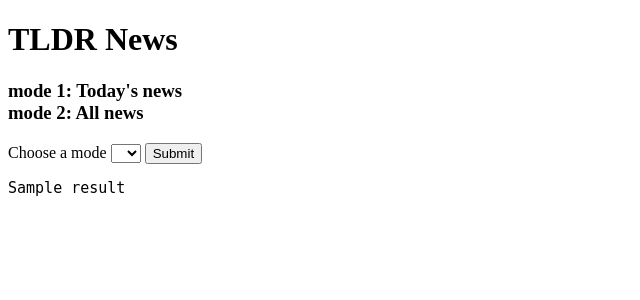
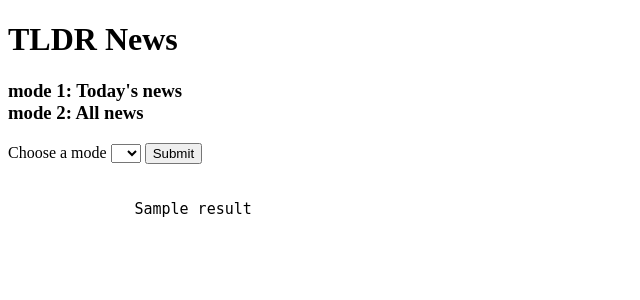
Before and after one commit to j-baek/TLDR-news-summarizer, a Flask app: template templates/index.html in a window 1280 px wide. Shown: the top 300 px of the page, without its empty margins (0-640 px from the left). Run offline with Flask 3, Linux system fonts and the light colour scheme; the template is opened without the code that fills it: most values are stand-ins (such as "Sample title", 1, 10 or a date in 2020).

Commit message:
added css file for text formatting, and not using two of string_manipulation functions anymore

```diff
--- a/string_manipulation.py
+++ b/string_manipulation.py
@@ -1,6 +1,7 @@
 import re
 
 # replace all the dots with new line "\n", if the dots are not within double quotation marks
+# currently not being used but still here for study-purpose
 def replace_dots(string):
     '''
     compile a regular expression pattern into a regular expression obejct.
@@ -17,6 +18,7 @@
 
 
 # adding new line after n chars. After n chars, if it is not white-space, put new line when seeing the next white-space
+# currently not being used but still here for study-purpose
 def add_newline_after_n_chars(string, n):
     lines = string.split('\n') # split string into list of lines whenever encountering new line
     updated_lines = []
@@ -43,5 +45,5 @@
     # iterate both news and url at the same time using zip function,
     # and put news element and url element together with url having a hyperlink
     for news_e, url_e in zip(news,url):
-        combined += f'{news_e} <a href="{url_e}">{url_e}</a>' #f is for formatted string
+        combined += f'{news_e} <a href="{url_e}">{url_e}</a>' +  "\n\n\n"#f is for formatted string
     return combined
--- a/templates/index.html
+++ b/templates/index.html
@@ -3,7 +3,8 @@
 <head>
     <meta charset="UTF-8">
     <meta name="viewport" content="width=device-width, initial-scale=1.0">
-    <title> TLDR News Summary</title>
+    <link rel="stylesheet" href="news.css">
+    <title>TLDR News </title>
 </head>
 <body>
     <h1>TLDR News</h1>
@@ -26,7 +27,11 @@
     <!-- in Jinja2, by default, HTML escaping is applied to variables to prevent potential security
     vulnerabilities like Cross-Site Scripting (XSS). So HTML code within the variable is treated as plain text.
     To prevent this, use 'safe' filter to render HTML content as actual HTML-->
-        <pre  style="font-size: 15px;">{{ result | safe }}</pre>
+        <div class="text-box">
+            <p>
+                <pre  style="font-size: 15px; white-spacE: pre-wrap">{{ result | safe }}</pre>
+            </p>
+        </div>
     {% endif %}
 
 </body>
--- a/templates/news.css
+++ b/templates/news.css
@@ -0,0 +1,12 @@
+.text-box{
+    max-width: 100%;
+    width: 80%;
+    margin: 0 auto;
+    padding: 20px;
+}
+
+@media screen and (max-width: 600px) {
+    .text-box {
+        width: 90%;
+    }
+}
```
Also changed, not shown: show_news_flask.py (+2 -8 lines).
